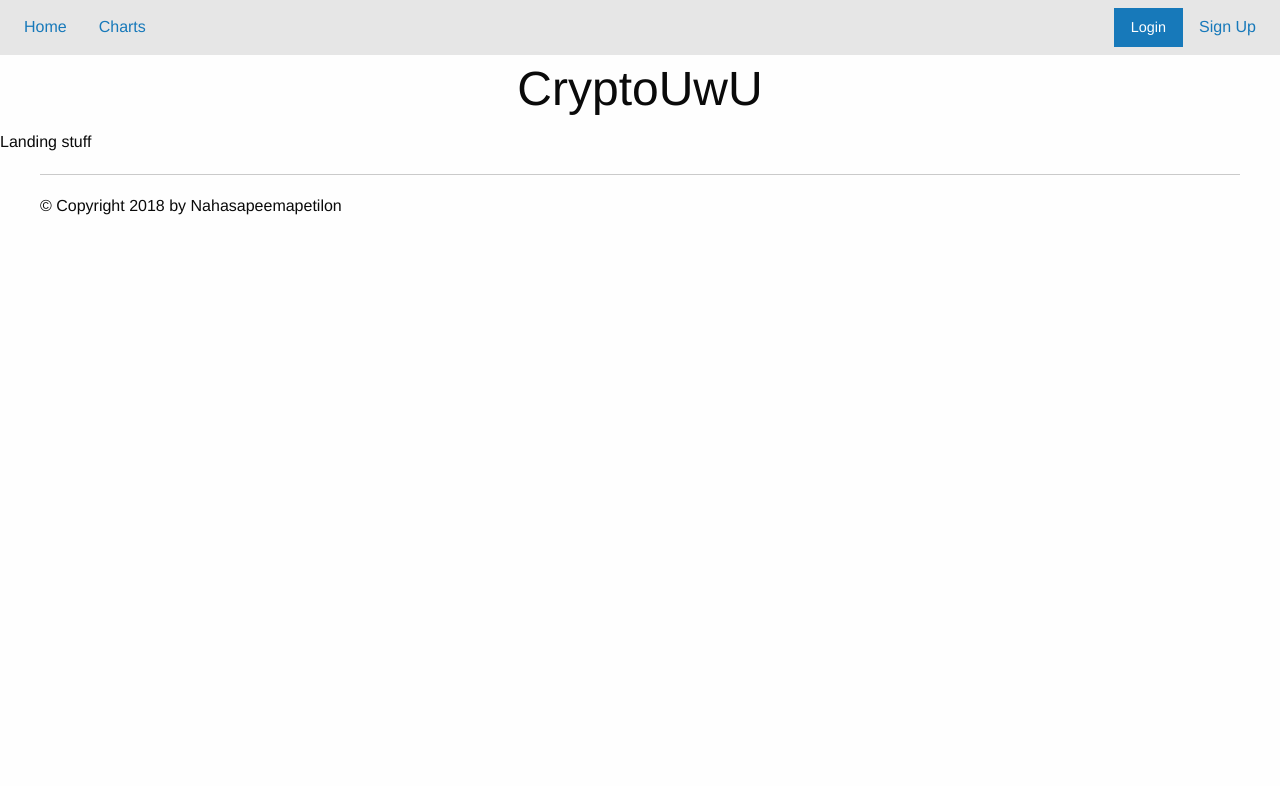
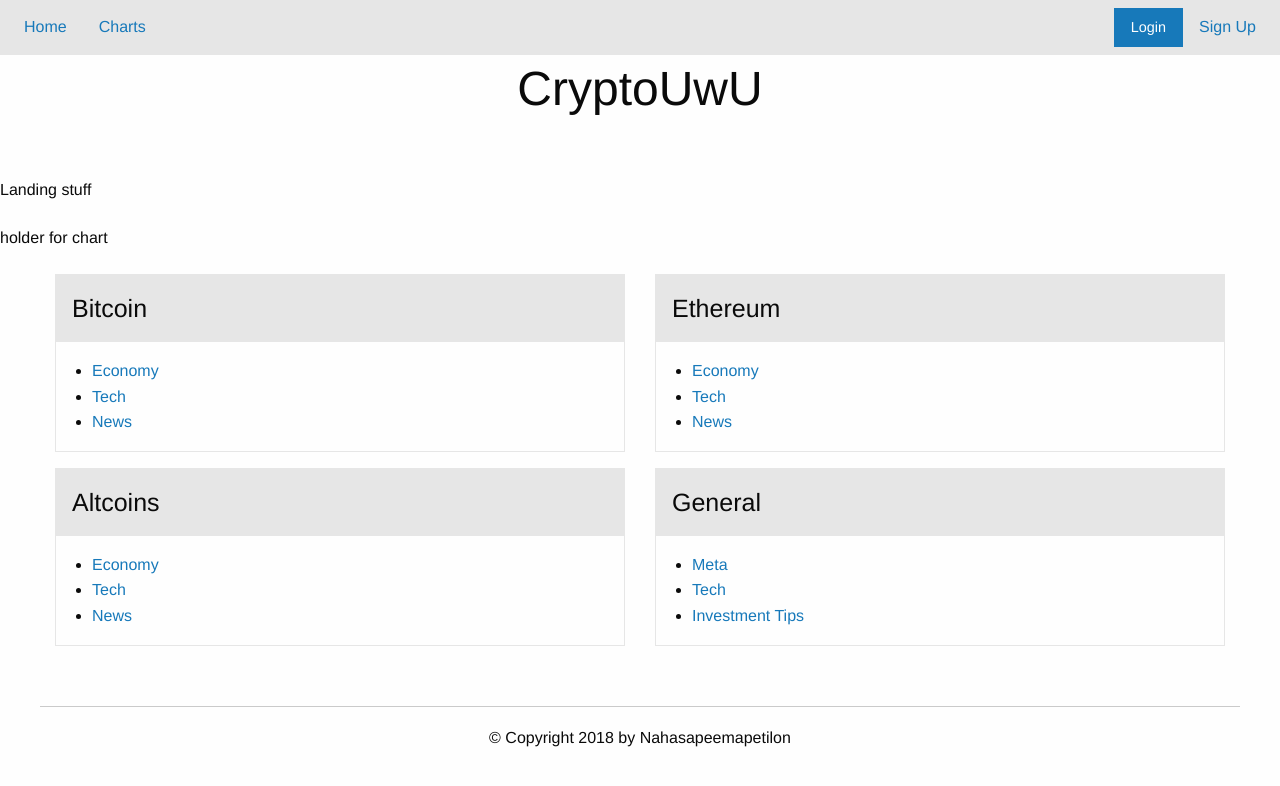
Before and after one commit to adil11111/SDFP, a Flask app: page / in a window 1280 px wide. Shown: the top 786 px of the page. Run offline with Flask 2, Linux system fonts and the light colour scheme; some libraries are stand-ins or nearby versions.

Commit message:
some additiona

```diff
--- /dev/null
+++ b/templates/.#thread.html
@@ -0,0 +1 @@
+qzhou@cslab2-10.3665:1547152746
--- a/templates/home.html
+++ b/templates/home.html
@@ -35,11 +35,78 @@
   </ul></div>
 </div>
 
-<h1 class="text-center"> CryptoUwU </h1>
+
 
 
 {% endblock %}
 
 {% block content %}
+<h1 class="text-center"> CryptoUwU </h1>
+<br><br>
 Landing stuff
+
+<br><br>
+holder for chart
+<br><br>
+
+
+<!-- forum cards(?) here--->
+
+<div class="grid-container">
+  <div class="grid-x grid-padding-x">
+    <div class="cell small-6"><div class="card">
+	<div class="card-divider">
+	  <h4> Bitcoin </h4>
+	</div>
+	<div class="card-section">
+	  <ul>
+	    <li> <a href="/forum?topics=btc_economy">Economy</a></li>
+	    <li> <a href="/forum?topics=btc_tech">Tech</a></li>
+	    <li> <a href="/forum?topics=btc_newseconomy">News</a></li>
+	  </ul>
+	</div>
+    </div></div>
+    <div class="cell small-6"><div class="card">
+	<div class="card-divider">
+	  <h4> Ethereum </h4>
+	</div>
+	<div class="card-section">
+	  <ul>
+	    <li> <a href="/forum?topics=eth_economy">Economy</a></li>
+	    <li> <a href="/forum?topics=eth_tech">Tech</a></li>
+	    <li> <a href="/forum?topics=eth_news">News</a></li>
+	  </ul>
+	</div>
+    </div></div>
+  </div>
+  <div class="grid-x grid-padding-x">
+    <div class="cell small-6 large-6"><div class="card">
+	<div class="card-divider">
+	  <h4> Altcoins </h4>
+	</div>
+	<div class="card-section">
+	  <ul>
+	    <li> <a href="/forum?topics=alt_economy">Economy</a></li>
+	    <li> <a href="/forum?topics=alt_tech">Tech</a></li>
+	    <li> <a href="/forum?topics=alt_newseconomy">News</a></li>
+	  </ul>
+	</div>
+    </div></div>
+    <div class="cell small-6 large-6"><div class="card">
+	<div class="card-divider">
+	  <h4> General </h4>
+	</div>
+	<div class="card-section">
+	  <ul>
+	    <li> <a href="/forum?topics=gen_meta">Meta</a></li>
+	    <li> <a href="/forum?topics=gen_tech">Tech</a></li>
+	    <li> <a href="/forum?topics=gen_tips">Investment Tips</a></li>
+	  </ul>
+	</div>
+    </div></div>
+  </div>
+</div>
+
+
+
 {% endblock %}
--- a/templates/layout.html
+++ b/templates/layout.html
@@ -3,15 +3,16 @@
   <head>
 
     <!-- foundation -->
-    <meta charset="utf-8" />
+    <meta charset="utf-8">
     <meta http-equiv="x-ua-compatible" content="ie=edge">
-    <meta name="viewport" content="width=device-width, initial-scale=1.0" />
+    <meta name="viewport" content="width=device-width, initial-scale=1.0">
     <title>
       CryptUwU |
       {% block title %}
       {% endblock %}
     </title>
 
+    <link rel="stylesheet" href="https://cdn.jsdelivr.net/npm/foundation-sites@6.5.1/dist/css/foundation.min.css" integrity="sha256-1mcRjtAxlSjp6XJBgrBeeCORfBp/ppyX4tsvpQVCcpA= sha384-b5S5X654rX3Wo6z5/hnQ4GBmKuIJKMPwrJXn52ypjztlnDK2w9+9hSMBz/asy9Gw sha512-M1VveR2JGzpgWHb0elGqPTltHK3xbvu3Brgjfg4cg5ZNtyyApxw/45yHYsZ/rCVbfoO5MSZxB241wWq642jLtA==" crossorigin="anonymous">
 
     <!--<link rel="stylesheet" href="css/app.css">    <!-- for custom css -->
     <!--<link rel="stylesheet" href="js/app.css">    <!-- for custom js -->
@@ -28,18 +29,19 @@
   <body>
 
     {% block pageTop %}{% endblock %}
-
-    {% block content %}
-
-    {% endblock %}
+    {% block content %}{% endblock %}
 
     <br><hr>
     <div id="footer" class="grid-container">
       <div class="grid-x grid-padding-x">
+	<div class="cell">
+      {% block footer %}
 
-      {% block footer %}
       <h6 class="text-center"> &copy; Copyright 2018 by Nahasapeemapetilon</h6>
+
       {% endblock %}
+	</div>
+
       </div>
     </div>
 
--- a/templates/profile.html
+++ b/templates/profile.html
@@ -1,4 +1,4 @@
-{% extends "layout.html" %}
+{% extends "register.html" %}
 
 {% block title %} Profile {% endblock %}
 
--- a/templates/register.html
+++ b/templates/register.html
@@ -6,10 +6,12 @@
 
 
 <div class="top-bar">
+  <div class="top-bar-left">
   <ul class="menu">
       <li><a href="/">Home</a></li>
       <li><a href="/chart"> Charts</a></li>
   </ul>
+  </div>
 </div>
 
 {% endblock %}
```
Also changed, not shown: templates/forum.html (+22 -2 lines), 1 other file.
